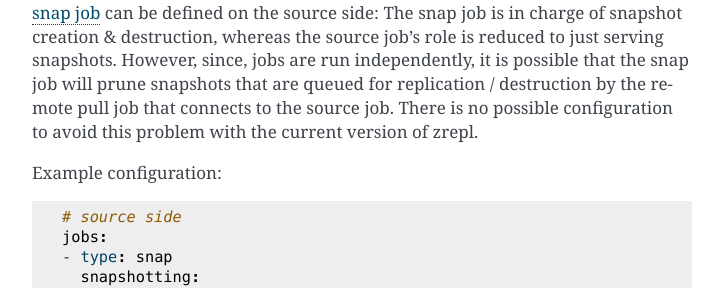
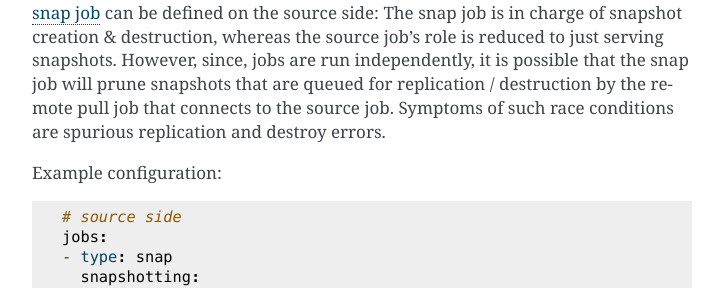
Before and after one commit to zrepl/zrepl, a Sphinx documentation site: the page built from docs/configuration/prune.rst, in a window 1280 px wide and 900 px high, scrolled down 3633 px. Shown: the part 259-547 px from the top of the window, without its empty margins (388-1111 px from the left). Built offline with Sphinx 7.4.7, drawn with Linux system fonts in a browser that asks for light colours; the version number could not be read and is left out; cross-references to code outside the pages are shown as plain code.

Commit message:
docs: fix nitpicks

```diff
--- a/docs/configuration/jobs.rst
+++ b/docs/configuration/jobs.rst
@@ -279,7 +279,7 @@
 Job Type ``snap`` (snapshot & prune only)
 -----------------------------------------
 
-Job type that only takes snapshots and pruning on the local machine.
+Job type that only takes snapshots and performs pruning on the local machine.
 
 .. list-table::
     :widths: 20 80
--- a/docs/configuration/prune.rst
+++ b/docs/configuration/prune.rst
@@ -178,7 +178,7 @@
 As a workaround (see GitHub :issue:`102` for development progress), a pruning-only :ref:`snap job <job-snap>` can be defined on the source side:
 The snap job is in charge of snapshot creation & destruction, whereas the source job's role is reduced to just serving snapshots.
 However, since, jobs are run independently, it is possible that the snap job will prune snapshots that are queued for replication / destruction by the remote pull job that connects to the source job.
-There is no possible configuration to avoid this problem with the current version of zrepl.
+Symptoms of such race conditions are spurious replication and destroy errors.
 
 Example configuration:
 
```
